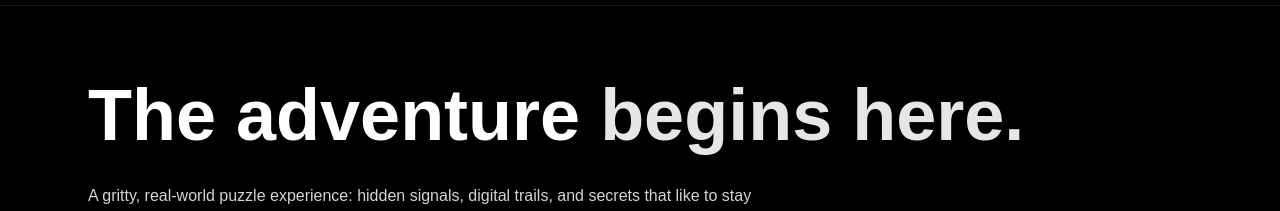
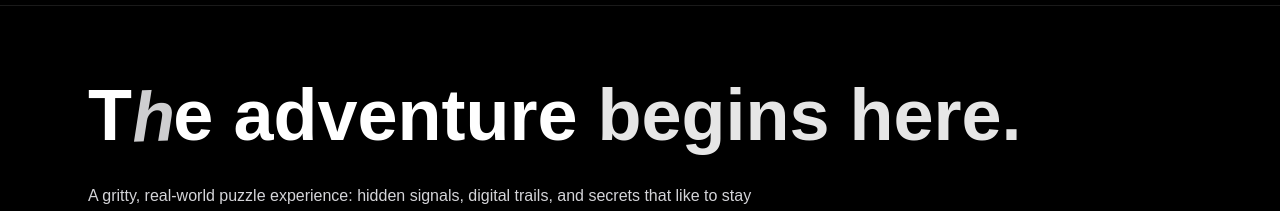
Before and after one commit to MikewMRW/findsolin-site, a Next.js app: page / in a window 1280 px wide. Shown: the part 197-408 px from the top of the page. Built offline with nearby package versions, Linux system fonts and the light colour scheme.

Commit message:
Update h

```diff
--- a/src/app/page.tsx
+++ b/src/app/page.tsx
@@ -236,12 +236,15 @@ function Landing() {
           <button
   aria-label="(Hidden) letter H"
   onClick={() => markFound('H')}
-            className={`inline-block align-baseline transition ${
+  className={`inline-block align-baseline font-mono italic tracking-tight text-[0.98em] text-zinc-200/90 transition ${
     debug ? 'outline outline-1 outline-fuchsia-500' : ''
   }`}
+  style={{ transform: 'translateY(1px) rotate(-2deg)' }}
+  title={debug ? 'Hidden H' : undefined}
 >
   h
 </button>
+
           e adventure <span className="opacity-90">begins here.</span>
         </h1>
 
```
Lines whose indentation alone changed are shown as unchanged.
